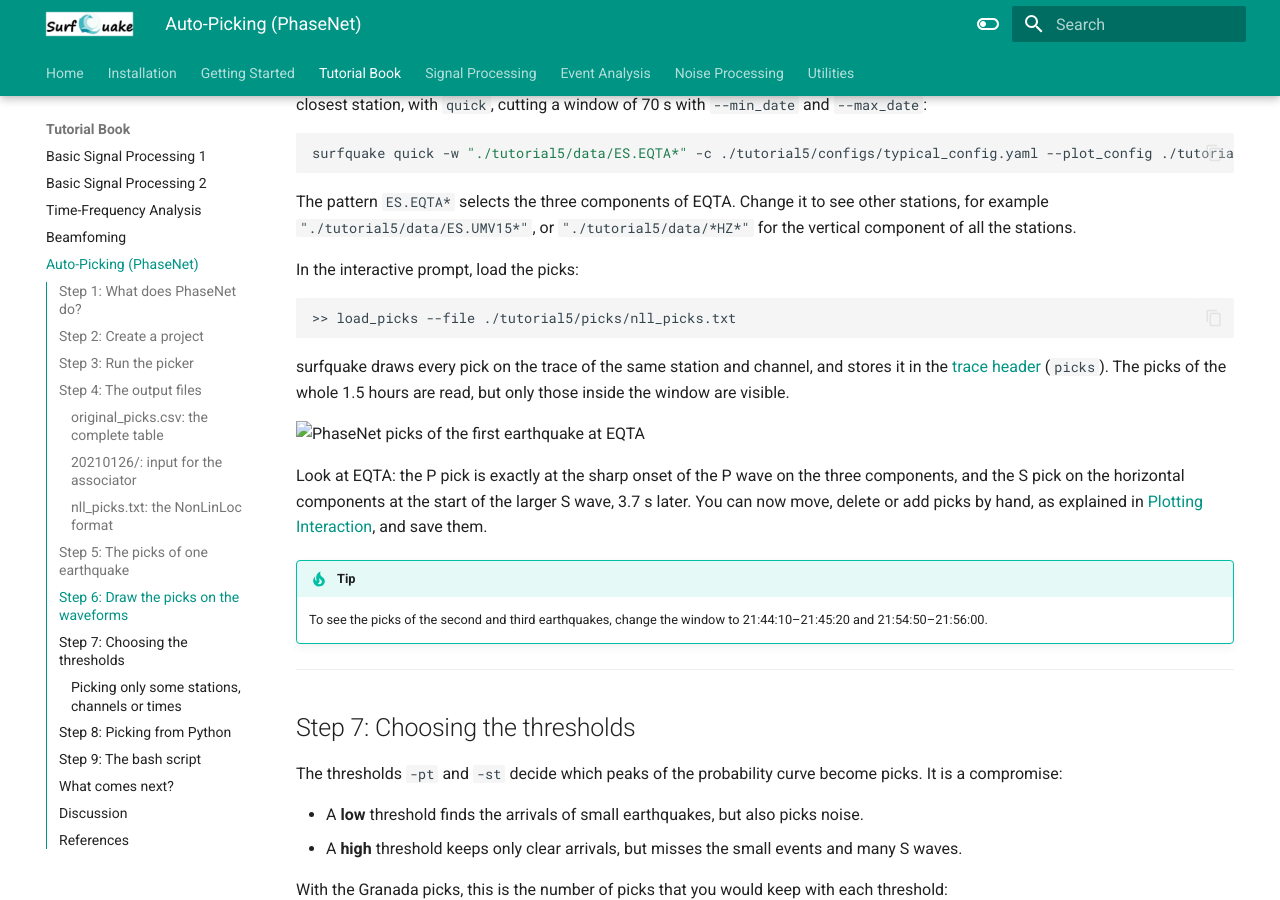
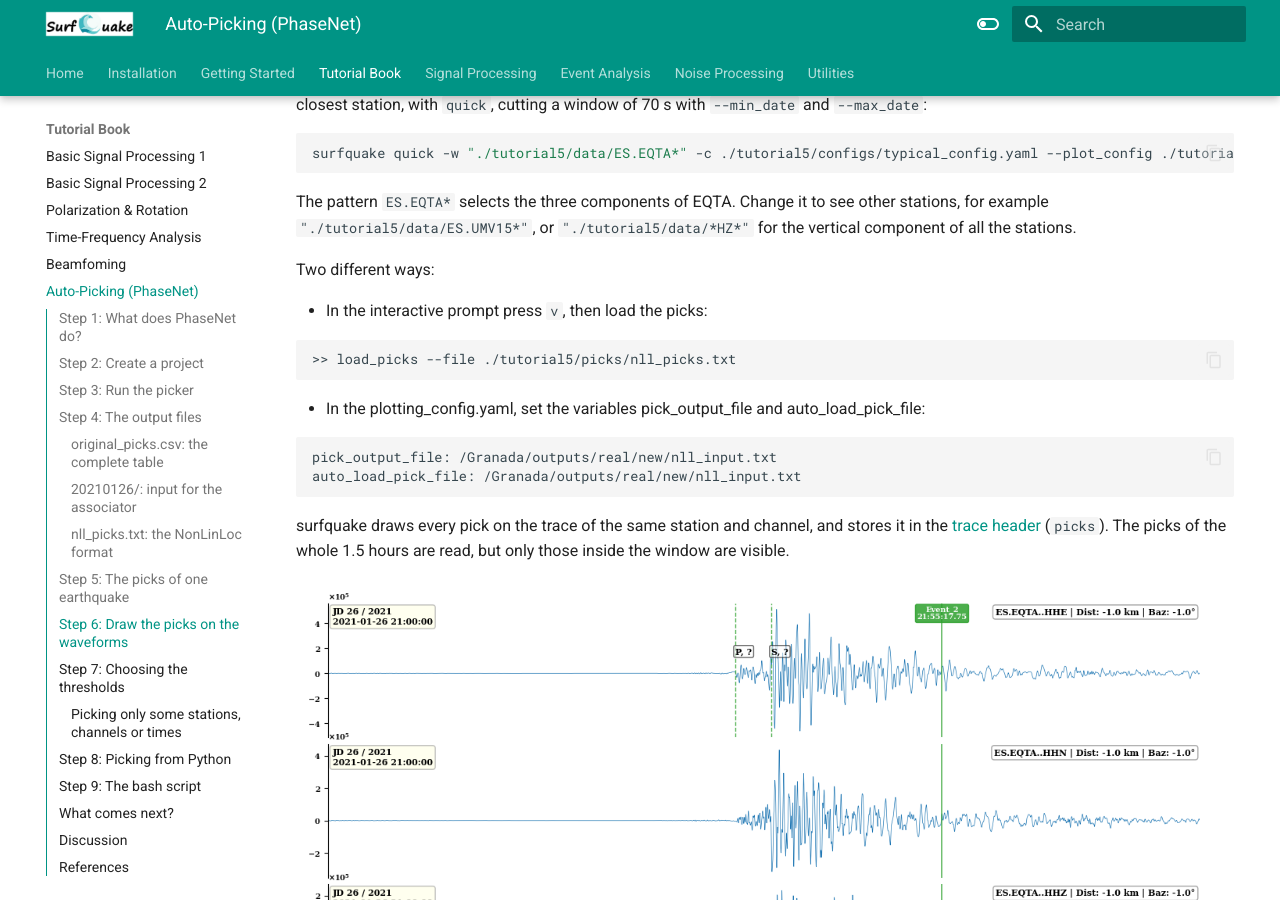
Before and after one commit to ProjectISP/surfquaketutorial.github.io, an MkDocs documentation site: the page built from docs/tutorials/picking_tutorial.md, in a window 1280 px wide and 900 px high, scrolled down 6594 px. Built offline with MkDocs 1.6.1 and Material for MkDocs 9.7.7, drawn with Linux system fonts in a browser that asks for light colours.

Commit message:
debugg rotation

````diff
--- a/docs/tutorials/picking_tutorial.md
+++ b/docs/tutorials/picking_tutorial.md
@@ -232,10 +232,19 @@ surfquake quick -w "./tutorial5/data/ES.EQTA*" -c ./tutorial5/configs/typical_co
 
 The pattern `ES.EQTA*` selects the three components of EQTA. Change it to see other stations, for example `"./tutorial5/data/ES.UMV15*"`, or `"./tutorial5/data/*HZ*"` for the vertical component of all the stations.
 
-In the interactive prompt, load the picks:
+Two different ways:
+
+- In the interactive prompt press `v`, then load the picks:
 
 ```
 >> load_picks --file ./tutorial5/picks/nll_picks.txt
+```
+
+- In the plotting_config.yaml, set the variables pick_output_file and auto_load_pick_file:
+
+```
+pick_output_file: /Granada/outputs/real/new/nll_input.txt
+auto_load_pick_file: /Granada/outputs/real/new/nll_input.txt
 ```
 
 surfquake draws every pick on the trace of the same station and channel, and stores it in the [trace header](https://projectisp.github.io/surfquaketutorial.github.io/trace_header_documentation/){: target="_blank" rel="noopener noreferrer" } (`picks`). The picks of the whole 1.5 hours are read, but only those inside the window are visible.
--- a/mkdocs.yml
+++ b/mkdocs.yml
@@ -10,6 +10,7 @@ nav:
   - Tutorial Book:
       - Basic Signal Processing 1: tutorials/tutorial1.md
       - Basic Signal Processing 2: tutorials/tutorial1_part2.md
+      - Polarization & Rotation: tutorials/polarization_tutorial.md
       - Time-Frequency Analysis: tutorials/tutorial2.md
       - Beamfoming: tutorials/beamforming_tutorial.md
       - Auto-Picking (PhaseNet): tutorials/picking_tutorial.md
````
Also changed, not shown: docs/tutorials/img/T5_picks.png (added).
